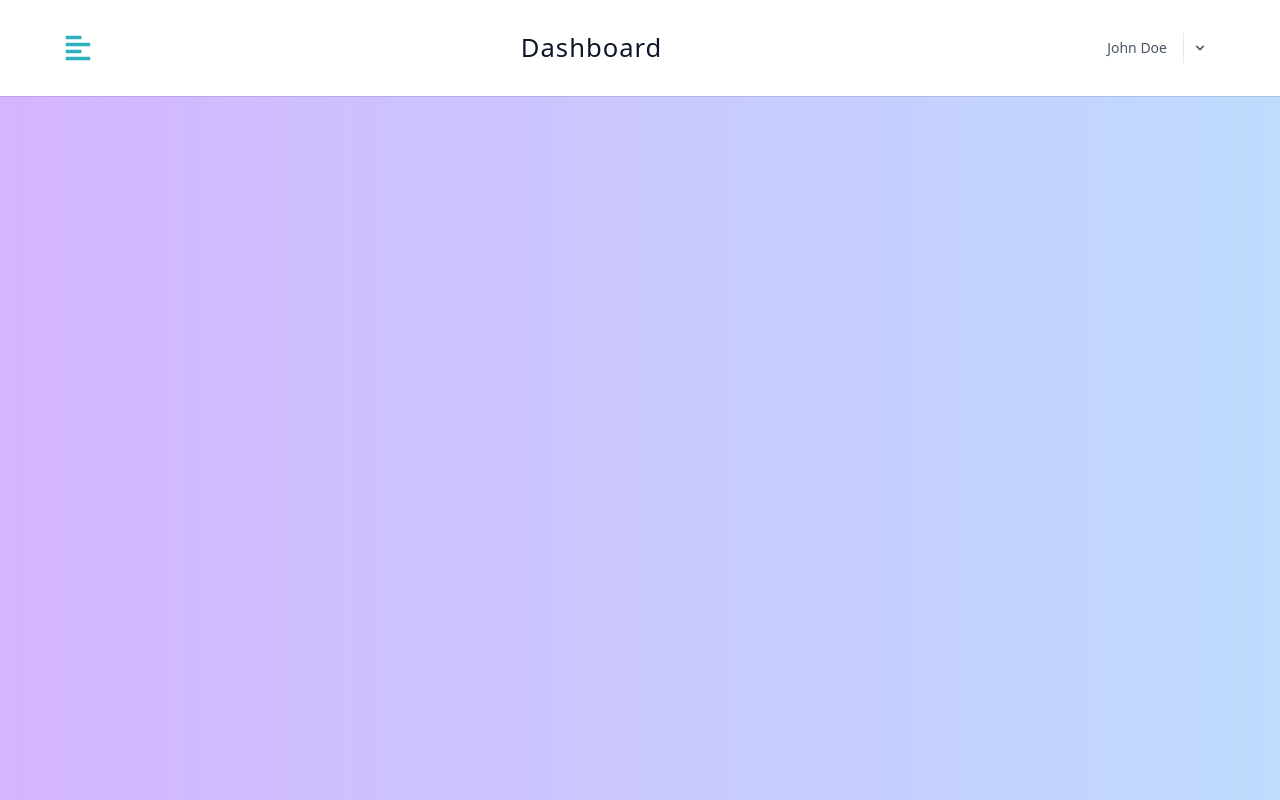
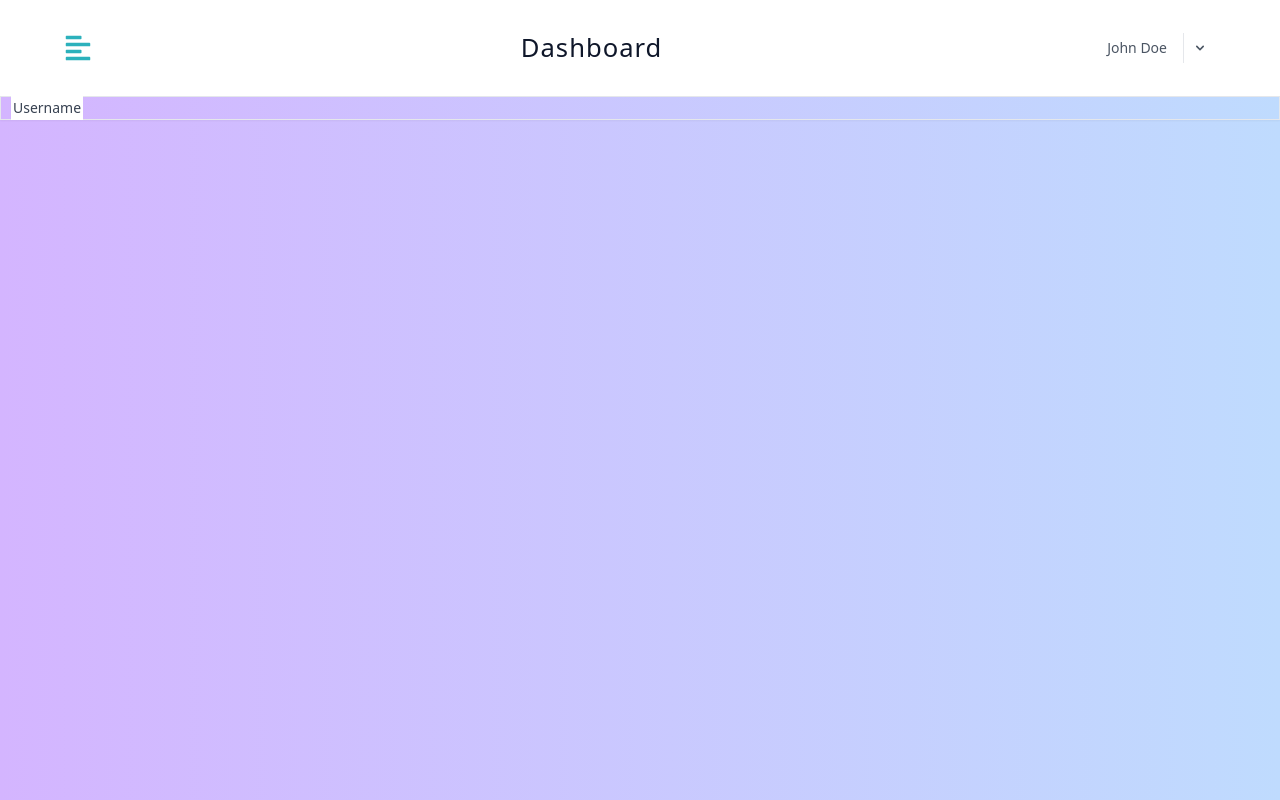
Before and after one commit to Najamulhassan3383/Jobify, a React (Vite) app in the folder jobify/: page / in a window 1280 px wide. Built offline with nearby package versions, Linux system fonts and the light colour scheme.

Commit message:
added add job functionality

```diff
--- /dev/null
+++ b/jobify/src/components/Form.jsx
@@ -0,0 +1,11 @@
+import React from 'react'
+
+function Form() {
+  return (
+    <div>
+
+    </div>
+  )
+}
+
+export default Form
--- /dev/null
+++ b/jobify/src/components/InputField.jsx
@@ -0,0 +1,23 @@
+import React from "react";
+
+function InputField() {
+  return (
+    <label
+      htmlFor="Username"
+      className="relative block rounded-md border border-gray-200 shadow-sm focus-within:border-blue-600 focus-within:ring-1 focus-within:ring-blue-600"
+    >
+      <input
+        type="text"
+        id="Username"
+        className="peer border-none bg-transparent placeholder-transparent focus:border-transparent focus:outline-none focus:ring-0"
+        placeholder="Username"
+      />
+
+      <span className="pointer-events-none absolute start-2.5 top-0 -translate-y-1/2 bg-white p-0.5 text-xs text-gray-700 transition-all peer-placeholder-shown:top-1/2 peer-placeholder-shown:text-sm peer-focus:top-0 peer-focus:text-xs">
+        Username
+      </span>
+    </label>
+  );
+}
+
+export default InputField;
--- a/jobify/src/main.jsx
+++ b/jobify/src/main.jsx
@@ -10,6 +10,7 @@
   Landing,
   Register,
   Login,
+  AddJob,
 } from "./pages";
 
 const router = createBrowserRouter([
@@ -19,8 +20,14 @@
     errorElement: <Error />,
     children: [
       {
-        index: true,
+        path: "/",
         element: <DashboardLayout />,
+        children: [
+          {
+            path: "/",
+            element: <AddJob />,
+          },
+        ],
       },
       {
         path: "login",
--- a/jobify/src/pages/AddJob.jsx
+++ b/jobify/src/pages/AddJob.jsx
@@ -1,7 +1,12 @@
 import React from "react";
+import InputField from "@/components/InputField";
 
 function AddJob() {
-  return <div>add job</div>;
+  return (
+    <div>
+      <InputField />
+    </div>
+  );
 }
 
 export default AddJob;
```
